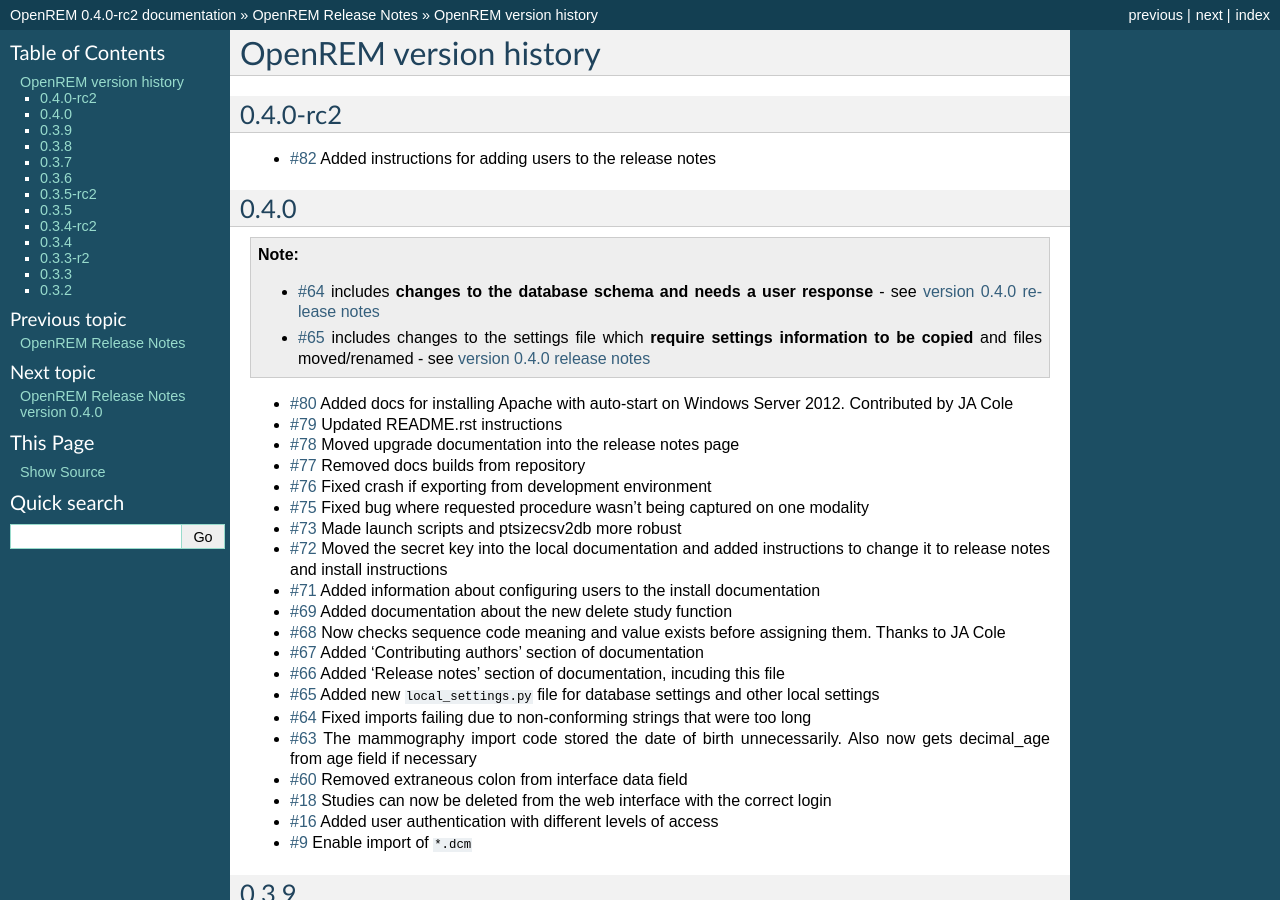
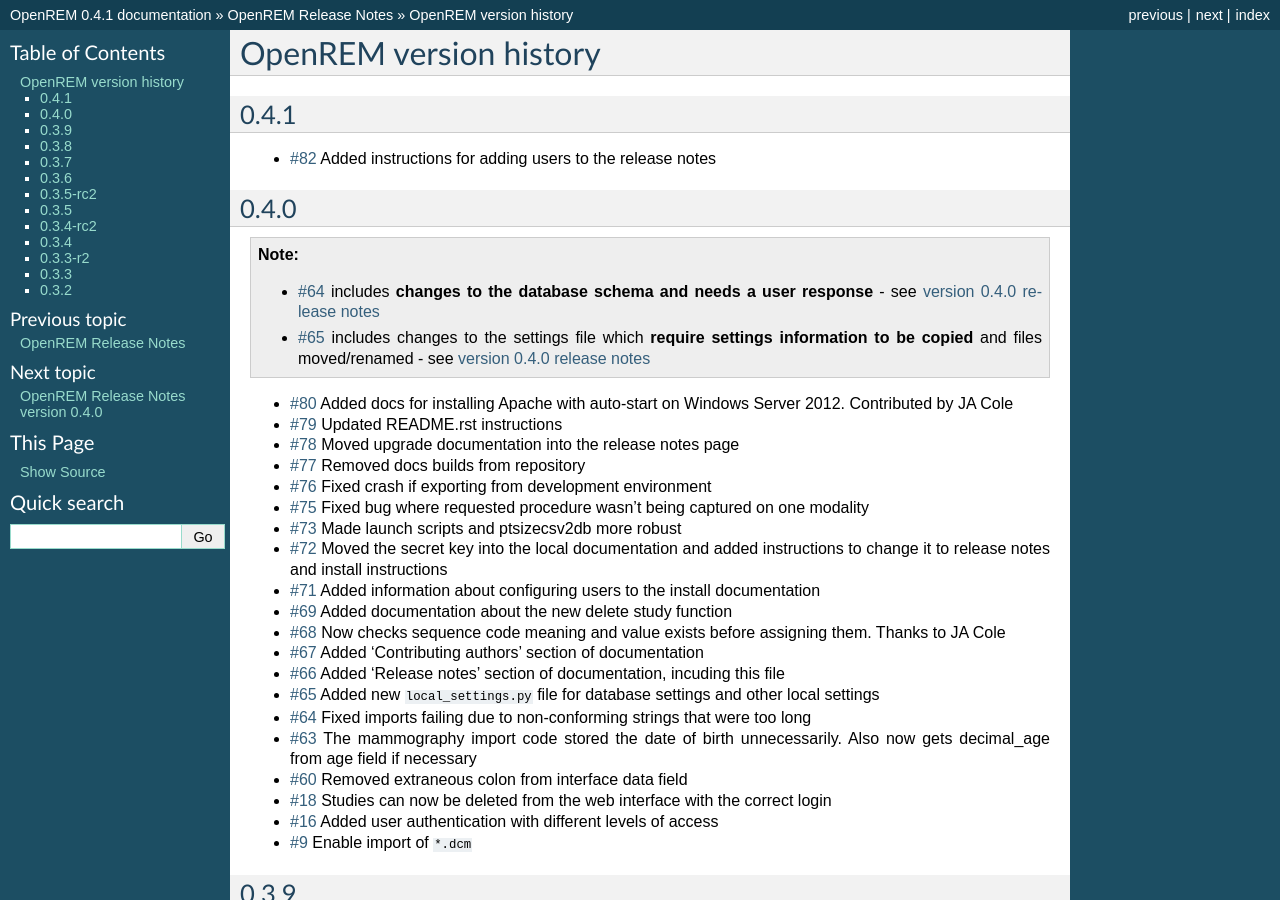
Before and after one commit to ckswilliams/modOpenREM, a Sphinx documentation site: the page built from docs/changes.rst, in a window 1280 px wide and 900 px high. Built offline with Sphinx 7.4.7, drawn with Linux system fonts in a browser that asks for light colours; some of the changed text lies outside the part shown.

Commit message:
Modifying release number from 0.4.0-rc2 to 0.4.1 due to misunderstanding of how the version numbers work :-(

```diff
--- a/docs/changes.rst
+++ b/docs/changes.rst
@@ -2,8 +2,8 @@
 OpenREM version history
 =======================
 
-0.4.0-rc2
----------
+0.4.1
+-----
 
 * `#82`_   Added instructions for adding users to the release notes
 
--- a/docs/conf.py
+++ b/docs/conf.py
@@ -59,7 +59,7 @@
 # The short X.Y version.
 version = '0.4'
 # The full version, including alpha/beta/rc tags.
-release = '0.4.0-rc2'
+release = '0.4.1'
 
 # The language for content autogenerated by Sphinx. Refer to documentation
 # for a list of supported languages.
--- a/setup.py
+++ b/setup.py
@@ -19,7 +19,7 @@
 
 setup(
     name='OpenREM',
-    version='0.4.0-rc2',
+    version='0.4.1',
     packages=['openrem'],
     include_package_data=True,
     install_requires = requires,
```
